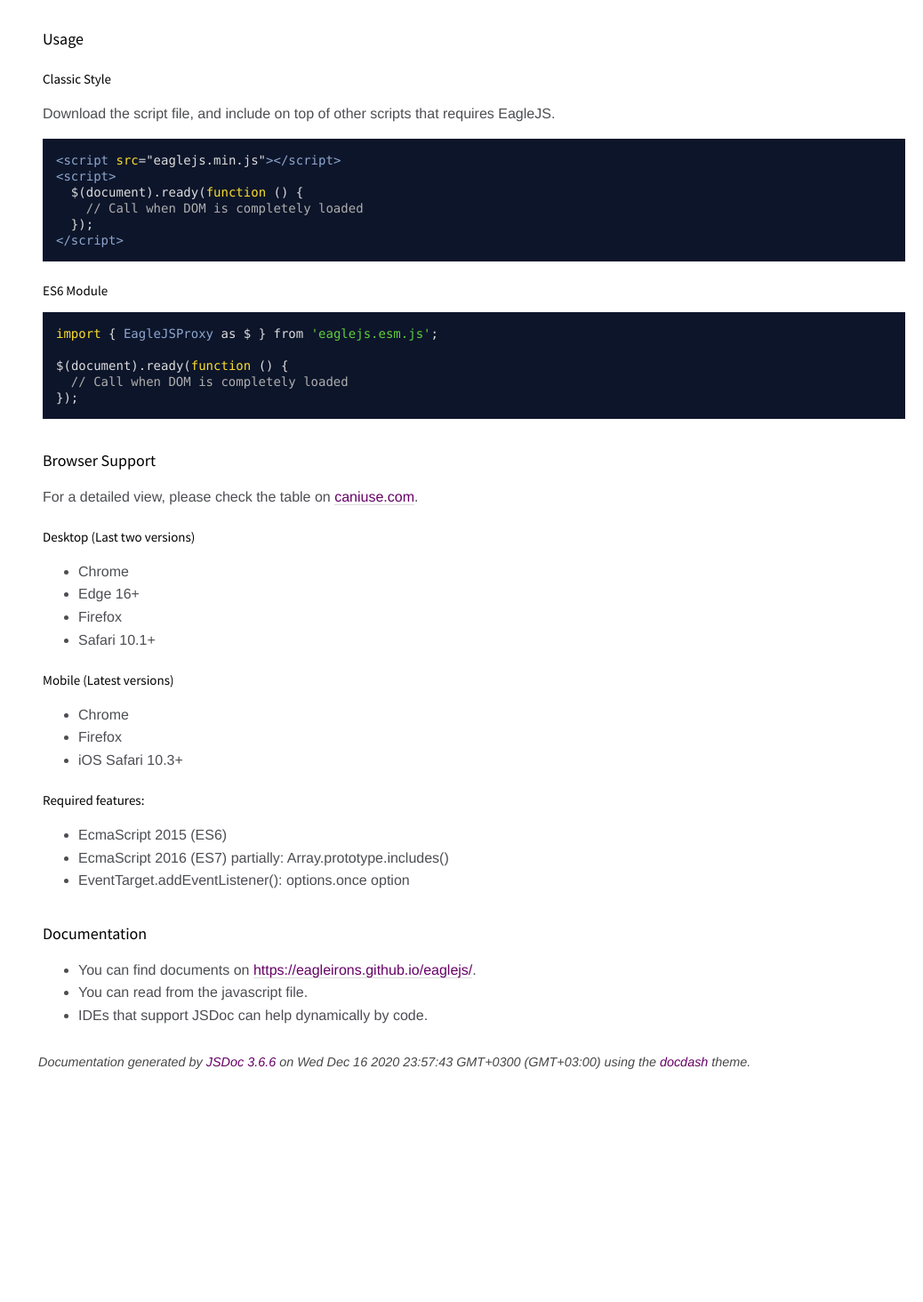
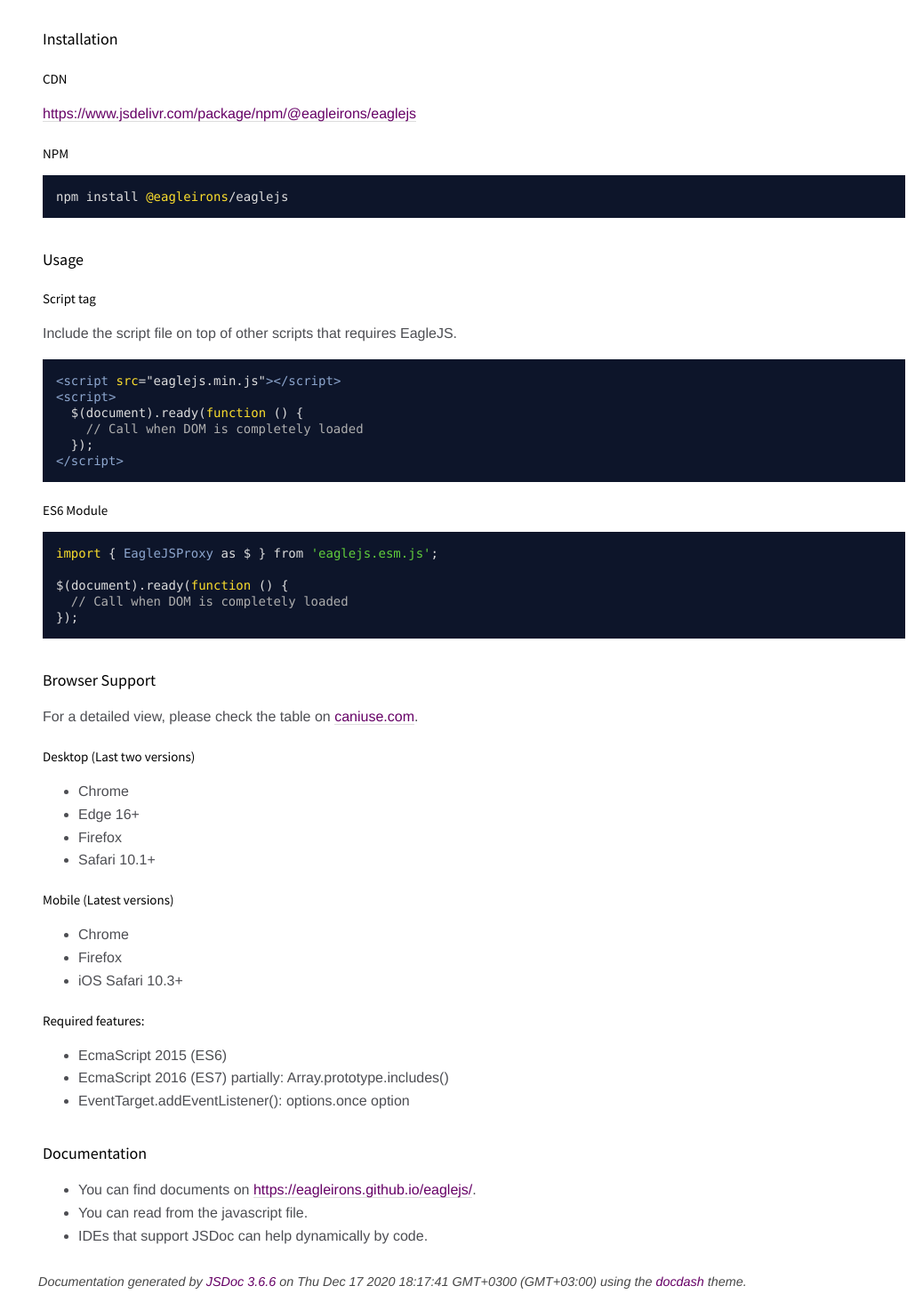
Before and after one commit to demirkartal/eaglejs, a website: page docs/index.html in a window 1280 px wide. Shown: the part 313-1777 px from the top of the page at 89% size, without its empty margins (242-1280 px from the left). Before the commit the page ends 1530 px from the top, so only its background shows below. Drawn offline with Linux system fonts and the light colour scheme.

Commit message:
Update index.html

```diff
--- a/docs/index.html
+++ b/docs/index.html
@@ -72,9 +72,15 @@
 <li><a href="https://standardjs.com" title="JavaScript Standard Style">JavaScript Standard Style</a> codes</li>
 <li>Documented with <a href="https://jsdoc.app" title="JSDoc">JSDoc</a></li>
 </ul>
+<h2>Installation</h2>
+<h3>CDN</h3>
+<p><a href="https://www.jsdelivr.com/package/npm/@eagleirons/eaglejs">https://www.jsdelivr.com/package/npm/@eagleirons/eaglejs</a></p>
+<h3>NPM</h3>
+<pre class="prettyprint source lang-sh"><code>npm install @eagleirons/eaglejs
+</code></pre>
 <h2>Usage</h2>
-<h3>Classic Style</h3>
-<p>Download the script file, and include on top of other scripts that requires EagleJS.</p>
+<h3>Script tag</h3>
+<p>Include the script file on top of other scripts that requires EagleJS.</p>
 <pre class="prettyprint source lang-html"><code>&lt;script src=&quot;eaglejs.min.js&quot;>&lt;/script>
 &lt;script>
   $(document).ready(function () {
@@ -130,7 +136,7 @@
 <br class="clear">
 
 <footer>
-    Documentation generated by <a href="https://github.com/jsdoc3/jsdoc">JSDoc 3.6.6</a> on Wed Dec 16 2020 23:57:43 GMT+0300 (GMT+03:00) using the <a href="https://github.com/clenemt/docdash">docdash</a> theme.
+    Documentation generated by <a href="https://github.com/jsdoc3/jsdoc">JSDoc 3.6.6</a> on Thu Dec 17 2020 18:17:41 GMT+0300 (GMT+03:00) using the <a href="https://github.com/clenemt/docdash">docdash</a> theme.
 </footer>
 
 <script>prettyPrint();</script>
```
